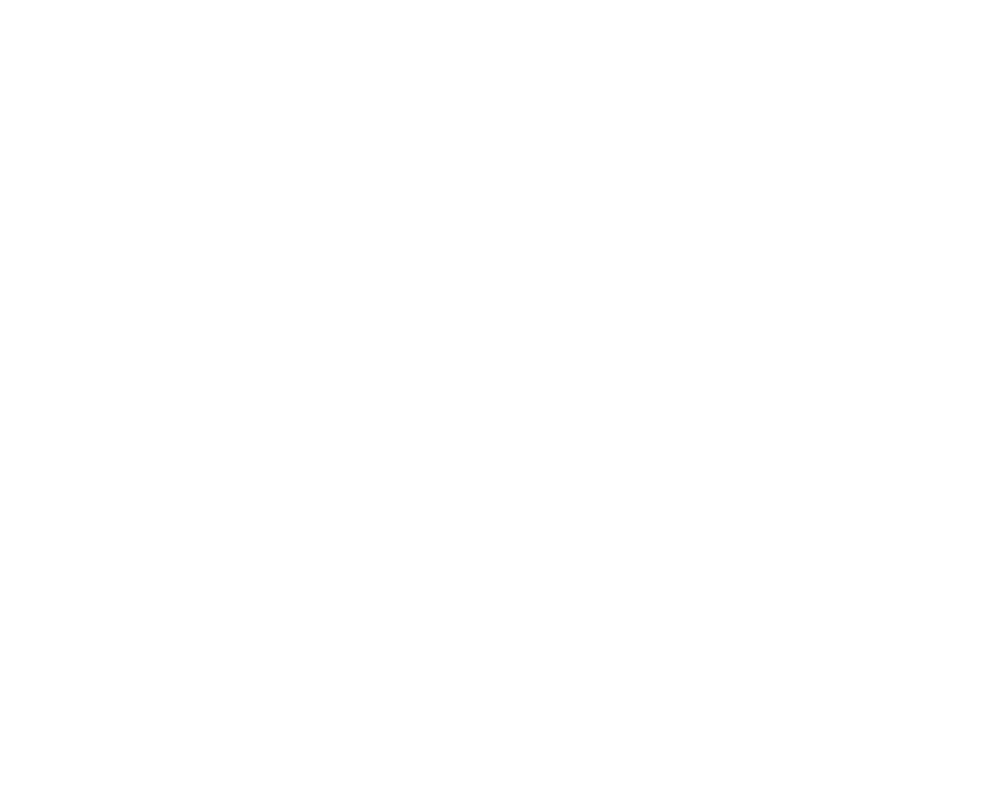
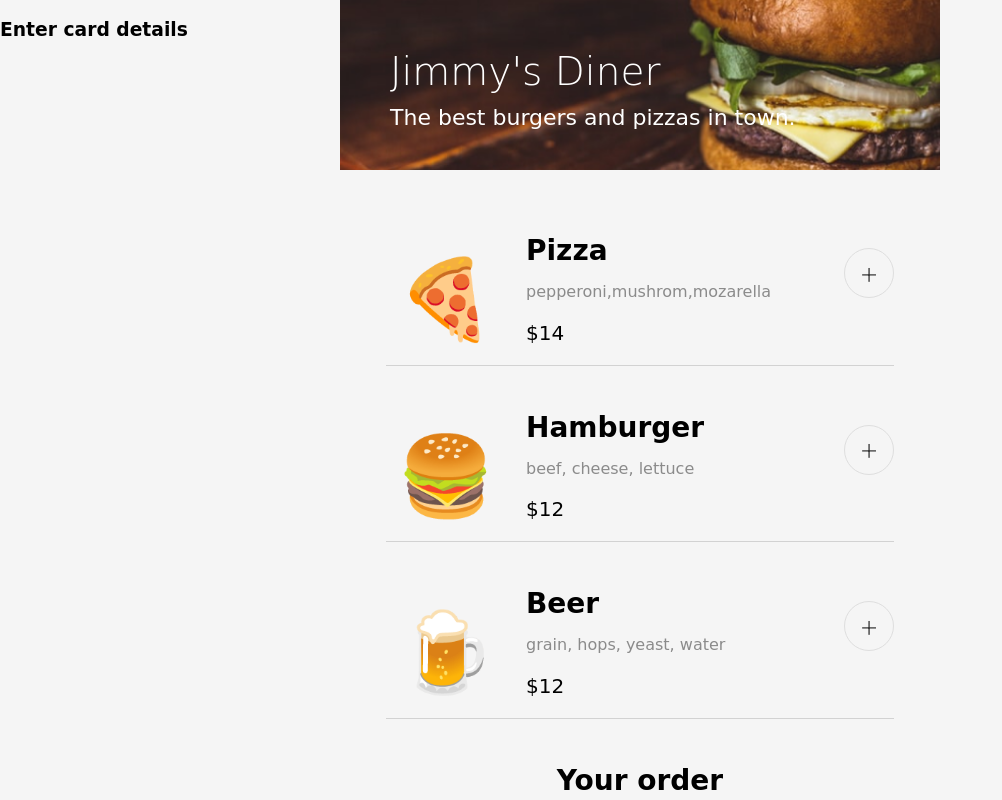
Before and after one commit to franciscovenes/restaurant-order-app, a plain HTML site: page index.html in a window 1280 px wide. Shown: the top 800 px of the page, without its empty margins (0-1002 px from the left). Drawn offline with nearby package versions, Linux system fonts and the light colour scheme; a web font is replaced by a local one.

Commit message:
first commit

```diff
--- a/data.js
+++ b/data.js
@@ -1,23 +1,23 @@
-const menuArray = [
+export const menuArray = [
   {
     name: "Pizza",
     ingredients: ["pepperoni", "mushrom", "mozarella"],
     id: 0,
     price: 14,
-        emoji: "🍕"
+    emoji: "🍕",
   },
   {
     name: "Hamburger",
     ingredients: ["beef", "cheese", "lettuce"],
     price: 12,
     emoji: "🍔",
-        id: 1
+    id: 1,
   },
   {
     name: "Beer",
     ingredients: ["grain, hops, yeast, water"],
     price: 12,
     emoji: "🍺",
-        id: 2
-    }
-]
+    id: 2,
+  },
+];
--- a/index.css
+++ b/index.css
@@ -1,3 +1,154 @@
 body {
-    margin: 0;
+  margin: 0;
+  font-family: "Smythe", cursive;
+  background-color: #f5f5f5;
+  font-size: 16px;
 }
+
+h1 {
+  margin: 0;
+  font-size: 39px;
+  font-weight: lighter;
+}
+
+h2 {
+  margin: 0;
+  font-size: 28px;
+}
+
+button {
+  background: transparent;
+  border: none;
+  font-family: Verdana, Geneva, Tahoma, sans-serif;
+  padding: 0;
+  cursor: pointer;
+}
+
+.container {
+  max-width: 600px;
+  margin: 0 auto;
+}
+
+header {
+  box-sizing: border-box;
+  background-image: url("./images/bg.png");
+  background-size: cover;
+  height: 170px;
+  display: flex;
+  flex-direction: column;
+  padding: 50px;
+  color: #fff;
+}
+
+header p {
+  margin: 10px 0;
+  font-size: 22px;
+}
+
+main {
+  padding: 0 46px;
+}
+
+.items-list {
+  margin-top: 65px;
+}
+
+.item {
+  position: relative;
+  margin-bottom: 46px;
+  display: flex;
+  border-bottom: solid 1px #d2d2d2;
+  gap: 20px;
+}
+
+.item-emoji {
+  width: 120px;
+  font-size: 78px;
+  display: flex;
+  justify-content: center;
+  align-items: center;
+}
+
+.item-ingredients {
+  color: #8b8b8b;
+}
+
+.item-price {
+  font-size: 20px;
+}
+
+.item-btn {
+  position: absolute;
+  top: 10%;
+  right: 0px;
+  width: 50px;
+  height: 50px;
+  font-family: "Inter", sans-serif;
+  font-size: 32px;
+  font-weight: 200;
+  border-radius: 50%;
+  border: solid 1px #dedede;
+  color: #3c3c3c;
+  background-color: transparent;
+  padding: 0;
+}
+
+/* Check out */
+
+.checkout {
+  display: flex;
+  flex-direction: column;
+  gap: 22px;
+}
+
+.checkout-title {
+  align-self: center;
+  margin-bottom: 30px;
+}
+
+.checkout-items {
+  display: flex;
+  align-items: center;
+  gap: 13px;
+}
+
+.checkout-items button {
+  font-size: 12px;
+  color: #bbbbbb;
+}
+
+.checkout-items:nth-last-child(2) {
+  border-top: solid 2px #393333;
+  padding-top: 10px;
+}
+
+.checkout-items p {
+  margin: 0 0 0 auto;
+}
+
+.order-btn {
+  margin: 30px 0;
+  background-color: #16db99;
+  border-radius: 3px;
+  color: #fff;
+  padding: 18px;
+  font-weight: 700;
+}
+
+/* .checkout h2,
+.checkout div,
+.checkout button,
+.checkout p {
+  border: solid 1px blue;
+}
+ */
+
+/* Payment modal */
+
+.payment-modal {
+  position: fixed;
+  top: 0;
+  right: 0;
+  bottom: 0;
+  left: 0;
+}
--- a/index.html
+++ b/index.html
@@ -1,8 +1,87 @@
 <html>
-    <head><link rel="stylesheet" href="https://cdnjs.cloudflare.com/ajax/libs/normalize/8.0.1/normalize.css">
-       <link rel="stylesheet" href="index.css">
-    </head>
-    <body>
-	<script src="index.js"></script>
-    </body>
+  <head>
+    <!-- Google Fonts -->
+    <link rel="preconnect" href="https://fonts.googleapis.com" />
+    <link rel="preconnect" href="https://fonts.gstatic.com" crossorigin />
+    <link
+      href="https://fonts.googleapis.com/css2?family=Inter:wght@200;400&family=Smythe&display=swap"
+      rel="stylesheet"
+    />
+
+    <link
+      rel="stylesheet"
+      href="https://cdnjs.cloudflare.com/ajax/libs/normalize/8.0.1/normalize.css"
+    />
+
+    <!-- CSS -->
+    <link rel="stylesheet" href="index.css" />
+  </head>
+  <body>
+    <div class="container">
+      <header>
+        <h1>Jimmy's Diner</h1>
+        <p>The best burgers and pizzas in town.</p>
+      </header>
+      <main>
+        <section class="items-list">
+          <div class="item">
+            <div class="item-emoji"><span>🍕</span></div>
+            <div class="item-details">
+              <h2>Pizza</h2>
+              <p class="item-ingredients">pepperoni,mushrom,mozarella</p>
+              <p class="item-price">$14</p>
+            </div>
+            <button class="item-btn">+</button>
+          </div>
+          <div class="item">
+            <div class="item-emoji"><span>🍔</span></div>
+            <div class="item-details">
+              <h2>Hamburger</h2>
+              <p class="item-ingredients">beef, cheese, lettuce</p>
+              <p class="item-price">$12</p>
+            </div>
+            <button class="item-btn">+</button>
+          </div>
+          <div class="item">
+            <div class="item-emoji"><span>🍺</span></div>
+            <div class="item-details">
+              <h2>Beer</h2>
+              <p class="item-ingredients">grain, hops, yeast, water</p>
+              <p class="item-price">$12</p>
+            </div>
+            <button class="item-btn">+</button>
+          </div>
+        </section>
+
+        <!-- JS will render the rest of the HTML -->
+
+        <!-- checkout order  -->
+
+        <section class="checkout">
+          <h2 class="checkout-title">Your order</h2>
+          <div class="checkout-items">
+            <h2>Pizza</h2>
+            <button>remove</button>
+            <p class="item-price">14$</p>
+          </div>
+          <div class="checkout-items">
+            <h2>Beer</h2>
+            <button>remove</button>
+            <p class="item-price">12$</p>
+          </div>
+          <div class="checkout-items">
+            <h2>Total price:</h2>
+            <p class="item-price">$26</p>
+          </div>
+          <button class="order-btn">Complete order</button>
+        </section>
+      </main>
+    </div>
+    <!-- Payment Popup -->
+    <div class="payment-modal">
+      <h3>Enter card details</h3>
+      <form></form>
+    </div>
+    <script src="index.js" type="module"></script>
+  </body>
 </html>
--- a/index.js
+++ b/index.js
@@ -0,0 +1 @@
+import { menuArray } from "./data.js";
```
Also changed, not shown: images/bg.png (added). Lines whose indentation alone changed are shown as unchanged.
